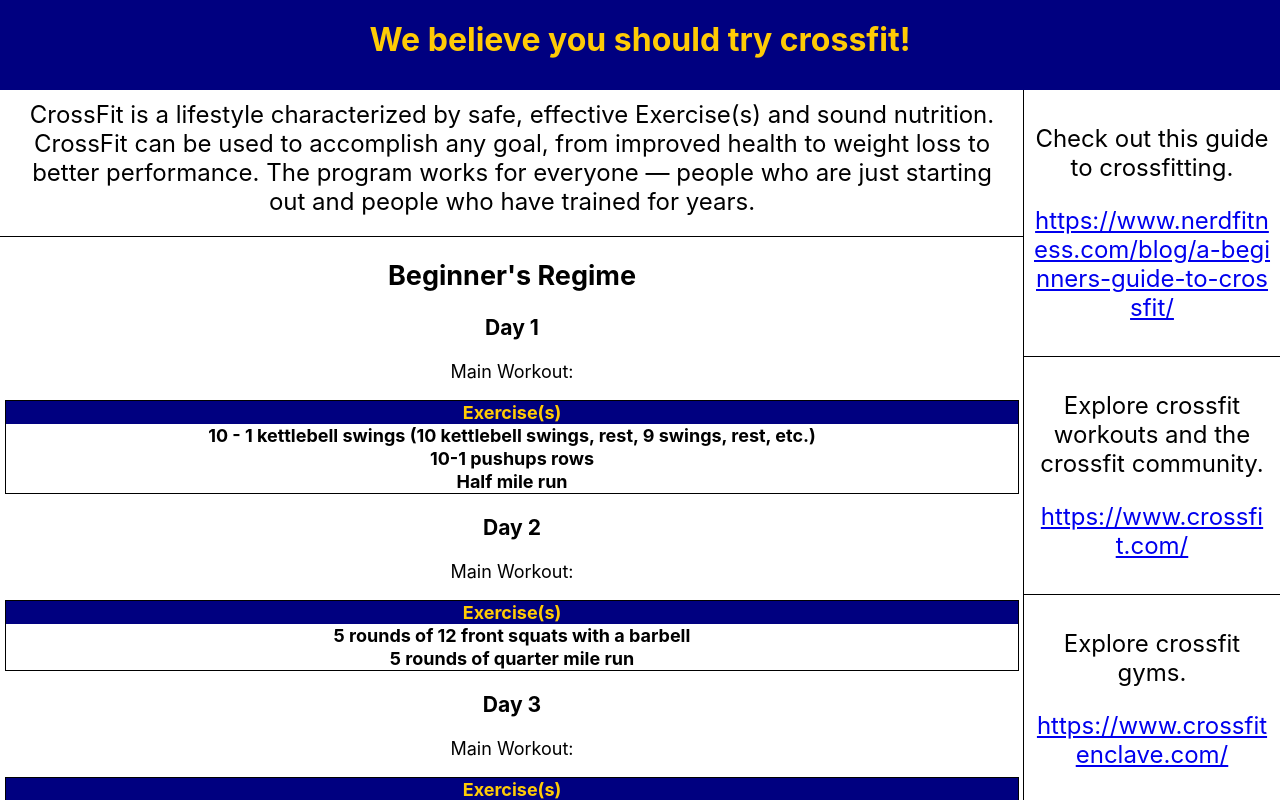
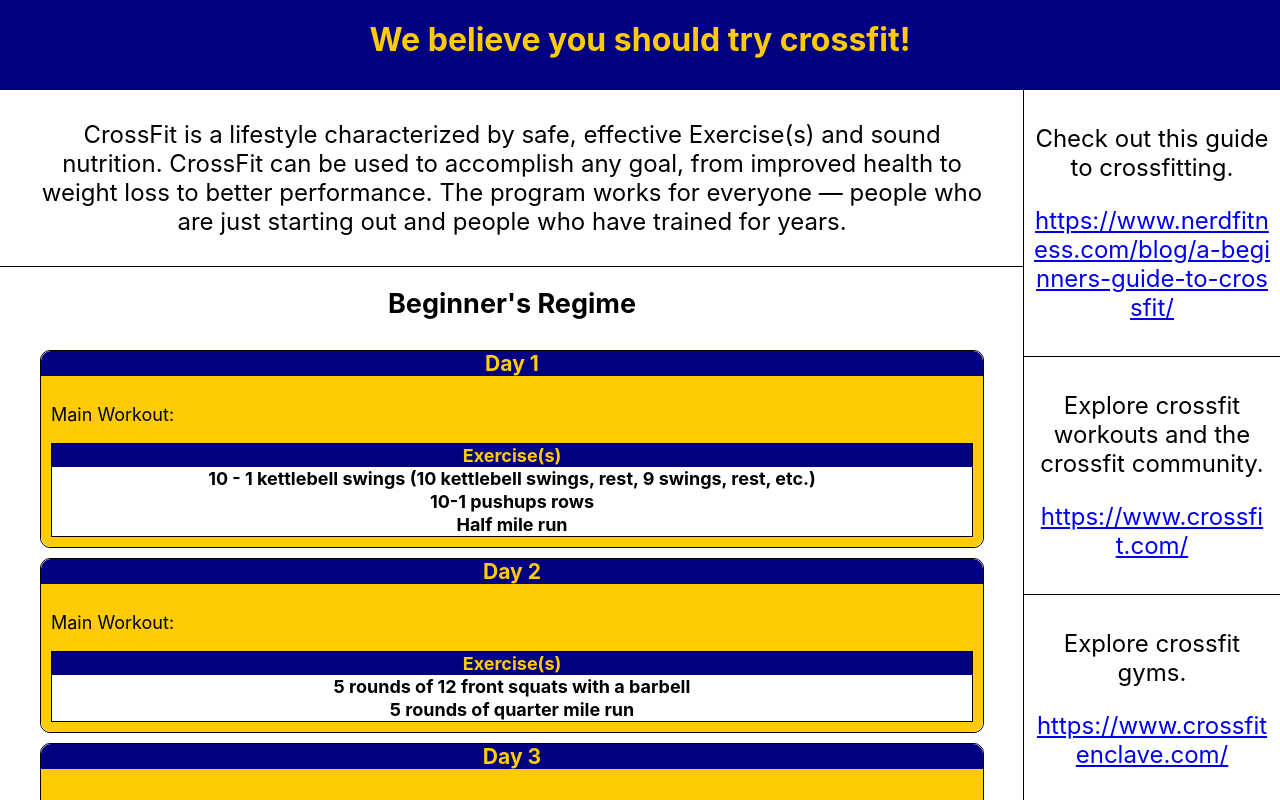
Before and after one commit to mohnishaggarwal/find-fit, a React (Create React App) app: page /regime in a window 1280 px wide. Shown: the top 800 px of the page. Built offline with nearby package versions, Linux system fonts and the light colour scheme.

Commit message:
Added calisthenics to json and continued styling

```diff
--- a/src/regimes.css
+++ b/src/regimes.css
@@ -29,25 +29,36 @@
 .regime-left{
     right: 0;
     margin: 0;
-    padding-top: 10px;
-    padding-bottom: 10px;
     width: 80%;
     height: 100%;
 }
 .regime-description{
     left: 0;
     right: 0;
-    padding: 20px;
-    padding-top: 0;
+    padding: 30px;
     margin: 0;
     border-bottom: 1px solid;
 }
 .regime-routine{
    height: 100%;
-   padding-bottom: 10px;
    font-size: 18px;
-   margin: 5px;
+   padding: 30px;
+   padding-top: 0px;
 }
+.regime-routine-header{
+    padding: 20px;
+    margin: 0;
+    margin-bottom: 10px;
+}
+
+.regime-routine-day-header{
+    background-color: #000080;
+    color: #FFCB05;
+    border-radius: 10px 10px 0px 0px;
+    padding: 0;
+    margin: 0;
+}
+
 .regime-right{
     position:absolute;
     border-left: 1px solid;
@@ -71,6 +82,7 @@
     border-top: 1px solid;
     bottom: 0px;
     width: 100%;
+    border-bottom: 1px solid;
 }
 
 #regime-back{
@@ -94,8 +106,21 @@
     margin: 0;
 }
 
+.regime-table-body{
+    background-color: white;
+}
 
+.regime-daily{
+    border: 1px solid;
+    border-radius: 10px;
+    margin: 10px;
+}
 
+.regime-daily-schedule{
+    border-radius: 0px 0px 10px 10px;
+    background-color: #FFCB05;
+    padding: 10px;
+}
 
 .regime-weekly-schedule ul{
     list-style-type: none;
@@ -133,3 +158,7 @@
 .no-list-style{
     list-style-type: none;
 }
+
+.left-align{
+    text-align: left;
+}
--- a/src/regimes.json
+++ b/src/regimes.json
@@ -344,18 +344,82 @@
 
     "calisthenics":{
         "name": "calisthenics",
-        "description": "",
+        "description": "Calisthenics is a type of workout where you use your own body weight to train your body. This type of workout can be used to improve strength, flexibility, coordination, among other abilities. Because it relies on body weight, you don't even need fancy equipment to perform a calisthenics workout!",
         "schedule": {
-            "display_type": "",
+            "display_type": "daily",
             "schema": {
                 "warmup": [],
-                "main_workout": []
+                "main_workout": ["Exercise(s)", "Duration/Reps", "Cycles"]
             },
-            "routine": {
-                "warmup": [],
-                "main_workout": []
+            "routine": [
+                {
+                    "warmup": [],
+                    "main_workout":
+                    [
+                        ["Chin-ups", "7 reps", "4"],
+                        ["Pull-ups", "7 reps", "4"],
+                        ["Dips", "7 reps", "4"],
+                        ["Push-ups", "15 reps", "4"],
+                        ["Leg Raises", "5 reps", "4"],
+                        ["Jump Squats", "10 reps", "4"],
+                        ["Pull-Up Holds", "As long as possible", "4"]
+                    ]
+                },
+                {
+                    "warmup": [],
+                    "main_workout":
+                    [
+                        ["Plank", "30 seconds", "4"],
+                        ["Squats", "8 reps", "4"],
+                        ["Lunges (repeat for each leg)", "8 reps per leg", "4"],
+                        ["Push-ups", "10 reps", "4"],
+                        ["Calf Raises", "5 reps", "4"],
+                        ["Mountain Climbers (repeat for each leg)", "20 reps per leg", "4"],
+                        ["Decline Push-ups", "5 reps", "4"]
+                    ]
+
+                },
+                {
+                    "warmup": [],
+                    "main_workout":
+                    [
+                        ["Wide Push-ups", "20 reps", "4"],
+                        ["Mountain Climbers (repeat for each leg)", "20 reps per leg", "4"],
+                        ["Wall Sit", "60 seconds", "4"],
+                        ["Clap Push-ups", "5 reps", "4"],
+                        ["Back extension hold", "30 reps", "4"],
+                        ["Squats", "20 reps", "4"],
+                        ["Crunches", "30 reps", "4"]
+                    ]
+                },
+                {
+                    "warmup": [],
+                    "main_workout":
+                    [
+                        ["Jump Rope", "30 seconds", "4"],
+                        ["L-sit", "10 seconds", "4"],
+                        ["Jumping Jacks", "45 seconds", "4"],
+                        ["Pull-ups", "10 reps", "4"],
+                        ["High Knees", "30 reps", "4"],
+                        ["Mountain Climbers (repeat for each leg)", "20 reps per leg", "4"],
+                        ["Plank", "15 seconds", "4"]
+                    ]
+                }
+            ]
+        },
+        "links": [
+            {
+                "link": "https://biostrap.com/blog/the-ultimate-beginners-7-day-guide-to-calisthenics/",
+                "description": "Check out this 7-day guide on calisthenics."
+            },
+            {
+                "link": "https://www.menshealth.com/uk/building-muscle/a759641/complete-guide-to-calisthenics-everything-you-need-to-know/",
+                "description": "Learn more about how to build mass with calisthenics."
+            },
+            {
+                "link": "https://www.bodybuilding.com/content/what-is-the-best-calisthenics-workout.html",
+                "description": "Explore this calisthenics workout."
             }
-        },
-        "links": []
+        ]
     }
 }
--- a/src/screens/Regime.js
+++ b/src/screens/Regime.js
@@ -23,7 +23,7 @@
                         <tr className="regime-schedule-header" >
                         {
                             schema.map((col,i) =>{
-                                return <th width={parseInt(100/schema.length) + "%"}>{col}</th>
+                                return <th className="regime-schedule-header" width={parseInt(100/schema.length) + "%"}>{col}</th>
                             })
                         }
                         </tr>
@@ -32,7 +32,7 @@
                                 return(
                                 <tr>
                                     {exercise.map((col,i) => {
-                                        return <th width={parseInt(100/schema.length) + "%"}> {col} </th>
+                                        return <th className="regime-table-body" width={parseInt(100/schema.length) + "%"}> {col} </th>
                                     })}
                                 </tr>
                                 )
@@ -48,12 +48,12 @@
     function generate_daily_main_workout(schema, day){
         return (
             <div className="regime-main-workout">
-                <p>Main Workout:</p>
+                <p className="left-align">Main Workout:</p>
                 <table className="regime-table regime-daily-schedule">
                     <tr className="regime-schedule-header" >
                     {
                         schema.map((col) =>{
-                            return <th width={parseInt(100/schema.length) + "%"}>{col}</th>
+                            return <th className="regime-schedule-header" width={parseInt(100/schema.length) + "%"}>{col}</th>
                         })
                     }
                     </tr>
@@ -62,7 +62,7 @@
                             return(
                                 <tr>
                                     {exercise.map((col,i) => {
-                                        return <th width={parseInt(100/schema.length) + "%"}> {col} </th>
+                                        return <th className="regime-table-body" width={parseInt(100/schema.length) + "%"}> {col} </th>
                                     })}
                                 </tr>
                                 )
@@ -79,10 +79,12 @@
         regime_schedule["routine"].map((day,i) =>{
             console.log(parseInt(100/schema["warmup"].length) + "vh")
             display_list.push(
-                <div>
-                    <h3> Day {i + 1} </h3>
-                    {generate_daily_warmup(schema["warmup"],day["warmup"])}
-                    {generate_daily_main_workout(schema["main_workout"], day["main_workout"])}
+                <div className="regime-daily">
+                    <h3 className="regime-routine-day-header"> Day {i + 1} </h3>
+                    <div className="regime-daily-schedule">
+                        {generate_daily_warmup(schema["warmup"],day["warmup"])}
+                        {generate_daily_main_workout(schema["main_workout"], day["main_workout"])}
+                    </div>
                 </div>
             )
         })
@@ -106,7 +108,7 @@
                 row = [<th className="regime-schedule-header">{weekNum}</th>]
             }
             row.push(
-            <th>
+            <th className="regime-table-body">
                 <ul>
                 {
                     day.map((exercise)=>{
@@ -155,7 +157,7 @@
                             {regime["description"]}
                         </div>
                         <div className="regime-routine">
-                            <h2> Beginner's Regime </h2>
+                            <h2 className="regime-routine-header"> Beginner's Regime </h2>
                             {
                                 displaySchedule()
                             }
```
